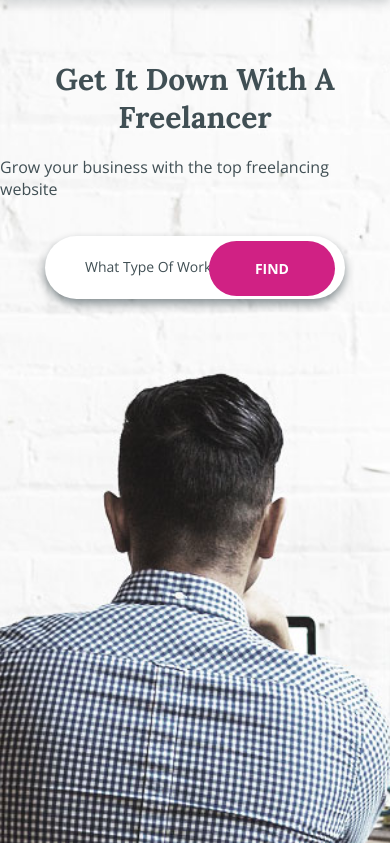
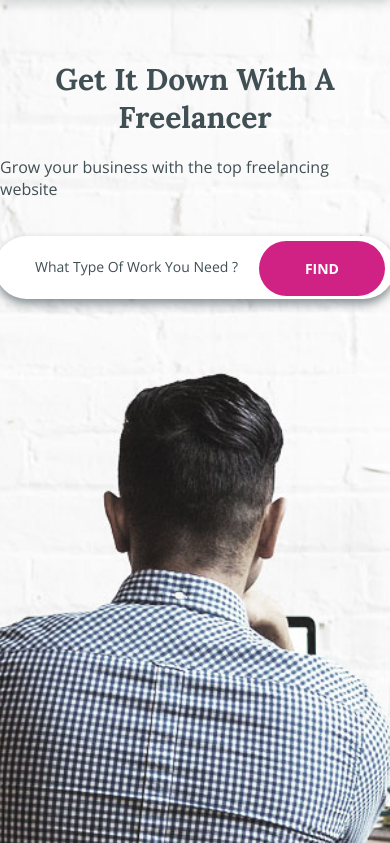
Before and after one commit to tomatoturtles/tomatoturtles.github.io, a PHP site: page / in a window 390 px wide. Shown: the part 72-915 px from the top of the page. Run offline with PHP 8.4, Linux system fonts and the light colour scheme.

Commit message:
Update style.css

```diff
--- a/src/css/style.css
+++ b/src/css/style.css
@@ -1057,7 +1057,7 @@ h1, h2, h3, h4, h5, h6, button {
     }
 
     .intro__input {
-        max-width: 300px;
+        max-width: 400px;
         padding: 24px 0;
         padding-left: 40px;
     }
```
